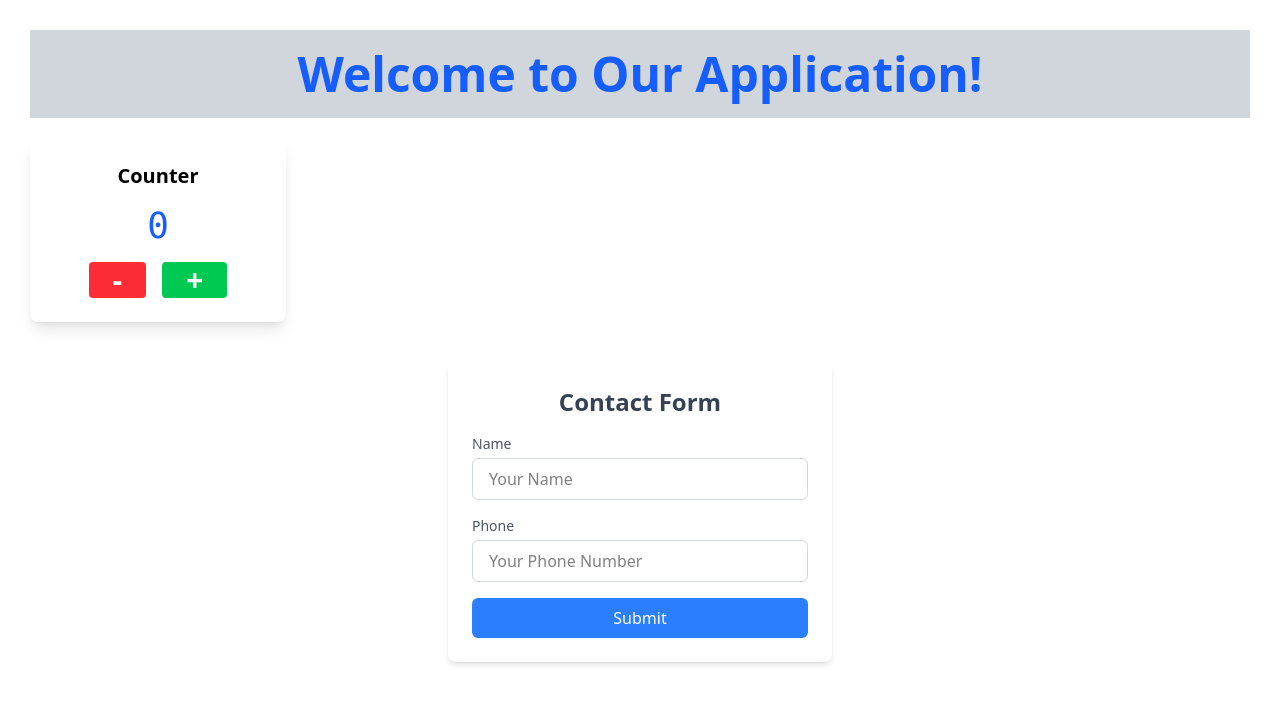
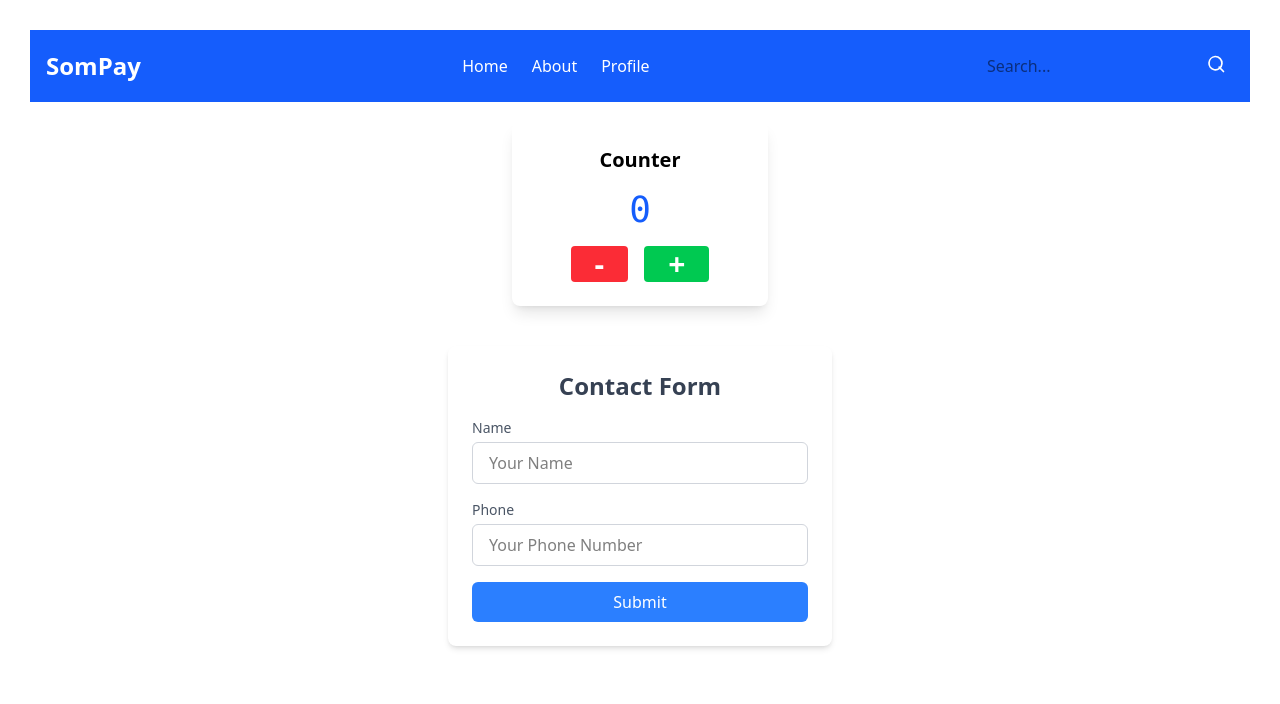
Before and after one commit to mostakinahmed/react-starter-kit, a React (Vite) app: page / in a window 1280 px wide. Shown: the top 704 px of the page. Built offline with nearby package versions, Linux system fonts and the light colour scheme.

Commit message:
update all

```diff
--- a/src/App.jsx
+++ b/src/App.jsx
@@ -1,14 +1,15 @@
 import { React, useState } from "react";
+import Nav from "./components/Navber";
+import Form from "./components/Form.jsx";
+import Count from "./components/Count.jsx";
 
 function App() {
   return (
-    <div>
-      <div className="flex justify-center p-5  bg-gray-300">
-        <h1 className="text-4xl md:text-5xl font-bold text-blue-600">
-          Welcome to Our Application!
-        </h1>
-      </div>
-    </div>
+    <>
+      <Nav />
+      <Count />
+      <Form />
+    </>
   );
 }
 
--- a/src/Count.jsx
+++ b/src/components/Count.jsx
@@ -3,12 +3,10 @@ import React, { useState } from "react";
 function App() {
   const [count, setCount] = useState(0);
   return (
-    <div>
+    <div className="flex items-center justify-center">
       <div className="bg-white shadow-lg mt-5 rounded-lg p-6 w-64 text-center space-y-4">
         <h2 className="text-xl font-bold">Counter</h2>
-        <div className="text-4xl font-mono text-blue-600" x-text="count">
-          {count}
-        </div>
+        <div className="text-4xl font-mono text-blue-600">{count}</div>
 
         <div className="flex justify-center space-x-4">
           <button
--- /dev/null
+++ b/src/components/Navber.jsx
@@ -0,0 +1,40 @@
+import { React } from "react";
+
+function Nav() {
+  return <div>
+
+  <nav className="bg-blue-600 p-4">
+    <div className="container mx-auto flex justify-between items-center">
+
+
+      <div className="text-white text-2xl font-bold">
+        SomPay
+      </div>
+
+
+      <div className="hidden md:flex space-x-6">
+        <a href="#" class="text-white hover:text-gray-300">Home</a>
+        <a href="#" class="text-white hover:text-gray-300">About</a>
+        <a href="#" class="text-white hover:text-gray-300">Profile</a>
+      </div>
+
+
+      <div className="relative">
+        <input
+          type="text"
+          class="px-4 py-2 rounded-full text-black focus:outline-none"
+          placeholder="Search..."
+        />
+        <button className="absolute right-0 top-0 mt-2 mr-2 text-white">
+          <svg xmlns="http://www.w3.org/2000/svg" fill="none" viewBox="0 0 24 24" stroke="currentColor" class="w-5 h-5">
+            <path stroke-linecap="round" stroke-linejoin="round" stroke-width="2" d="M11 3a8 8 0 11-1.1 15.9A8.063 8.063 0 0111 3z" />
+            <path stroke-linecap="round" stroke-linejoin="round" stroke-width="2" d="M21 21l-5.197-5.197" />
+          </svg>
+        </button>
+      </div>
+    </div>
+  </nav>
+  </div>
+}
+
+export default Nav;
--- a/src/main.jsx
+++ b/src/main.jsx
@@ -2,9 +2,6 @@ import { StrictMode } from "react";
 import { createRoot } from "react-dom/client";
 import "./index.css";
 import App from "./App.jsx";
-import Form from "./Form.jsx";
-import Count from "./Count.jsx";
+
 
 createRoot(document.getElementById("root")).render(<App />);
-createRoot(document.getElementById("count")).render(<Count />);
-createRoot(document.getElementById("form")).render(<Form />);
```
Also changed, not shown: src/components/Form.jsx (renamed from src/Form.jsx).
